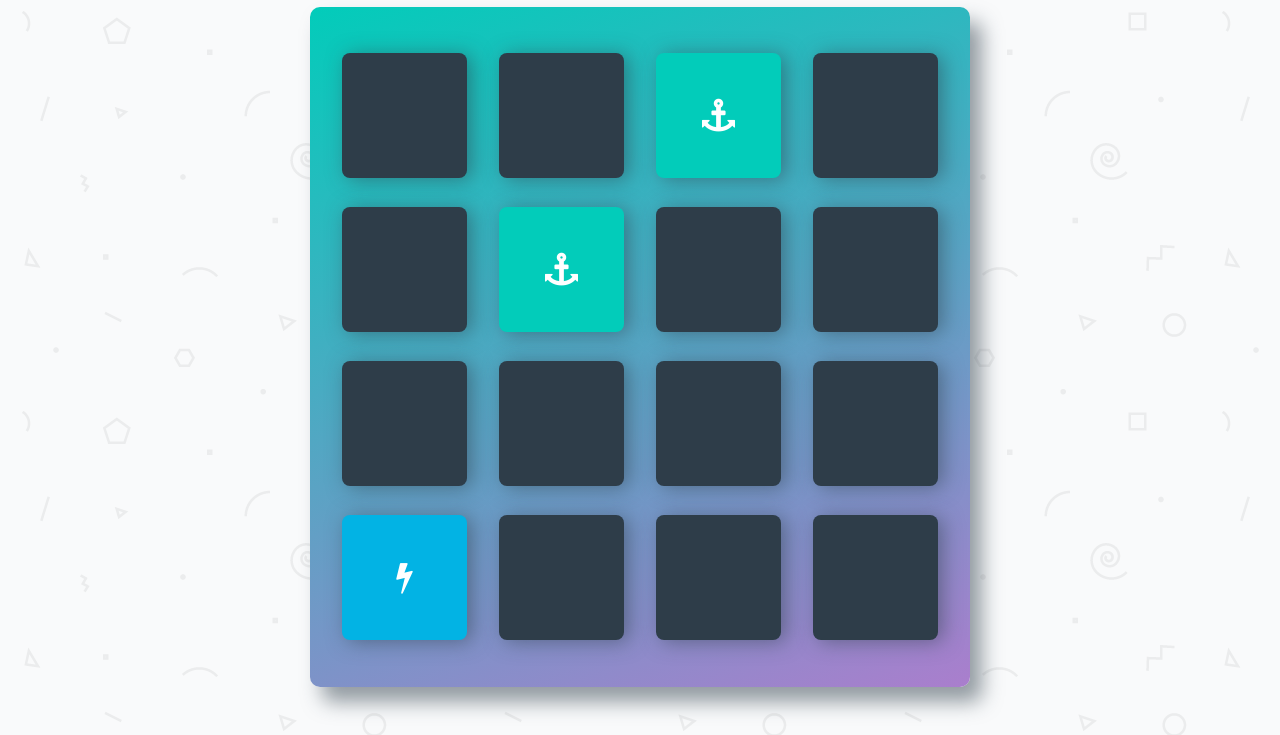
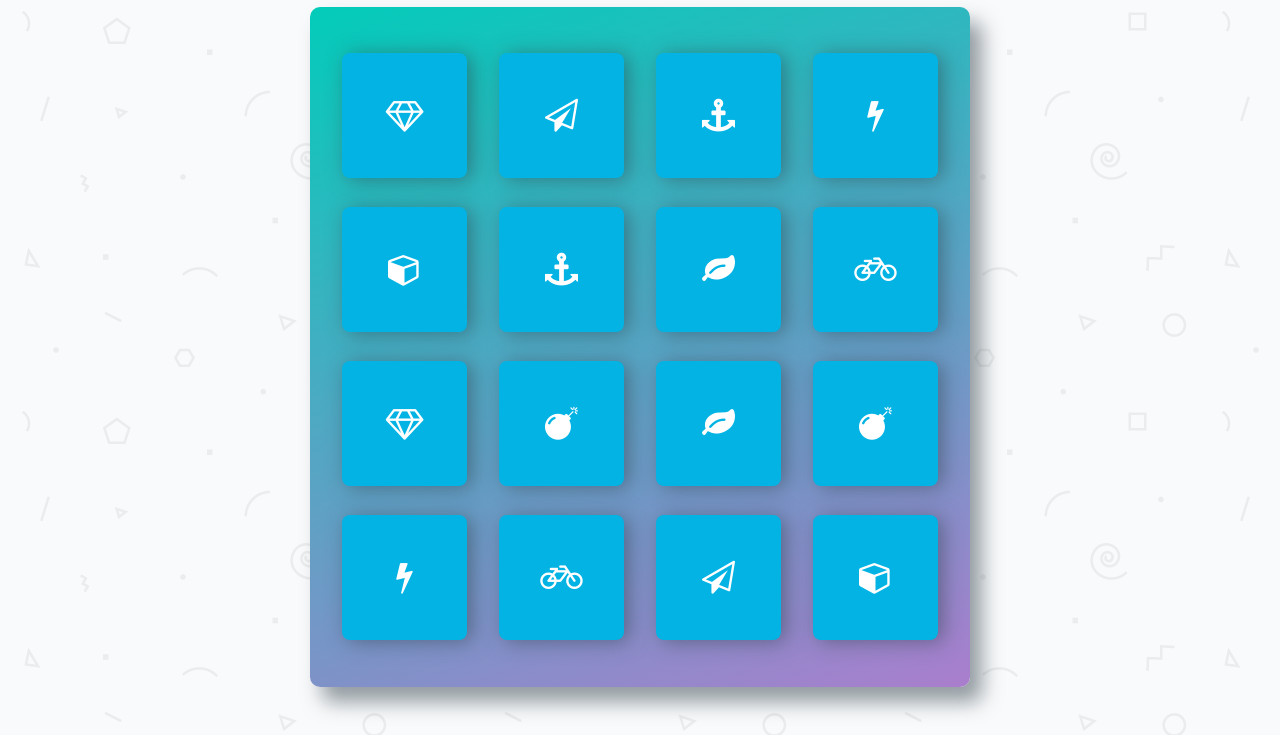
Before and after one commit to jeremief/memory-game, a plain HTML site: page index.html in a window 1280 px wide. Shown: the part 108-843 px from the top of the page. Drawn offline with nearby package versions, Linux system fonts and the light colour scheme; a web font is replaced by a local one.

```diff
--- a/index.html
+++ b/index.html
@@ -7,6 +7,7 @@
     <link rel="stylesheet prefetch" href="https://maxcdn.bootstrapcdn.com/font-awesome/4.6.1/css/font-awesome.min.css">
     <link rel="stylesheet prefetch" href="https://fonts.googleapis.com/css?family=Coda">
     <link rel="stylesheet" href="css/app.css">
+    <script src="https://ajax.googleapis.com/ajax/libs/jquery/3.2.1/jquery.min.js"></script>
 </head>
 <body>
 
@@ -30,52 +31,52 @@
         </section>
 
         <ul class="deck">
-            <li class="card">
+            <li class="card open show">
                 <i class="fa fa-diamond"></i>
             </li>
-            <li class="card">
+            <li class="card open show">
                 <i class="fa fa-paper-plane-o"></i>
             </li>
-            <li class="card match">
+            <li class="card open show">
                 <i class="fa fa-anchor"></i>
             </li>
-            <li class="card">
+            <li class="card open show">
                 <i class="fa fa-bolt"></i>
             </li>
-            <li class="card">
+            <li class="card open show">
                 <i class="fa fa-cube"></i>
             </li>
-            <li class="card match">
+            <li class="card open show">
                 <i class="fa fa-anchor"></i>
             </li>
-            <li class="card">
+            <li class="card open show">
                 <i class="fa fa-leaf"></i>
             </li>
-            <li class="card">
+            <li class="card open show">
                 <i class="fa fa-bicycle"></i>
             </li>
-            <li class="card">
+            <li class="card open show">
                 <i class="fa fa-diamond"></i>
             </li>
-            <li class="card">
+            <li class="card open show">
                 <i class="fa fa-bomb"></i>
             </li>
-            <li class="card">
+            <li class="card open show">
                 <i class="fa fa-leaf"></i>
             </li>
-            <li class="card">
+            <li class="card open show">
                 <i class="fa fa-bomb"></i>
             </li>
             <li class="card open show">
                 <i class="fa fa-bolt"></i>
             </li>
-            <li class="card">
+            <li class="card open show">
                 <i class="fa fa-bicycle"></i>
             </li>
-            <li class="card">
+            <li class="card open show">
                 <i class="fa fa-paper-plane-o"></i>
             </li>
-            <li class="card">
+            <li class="card open show">
                 <i class="fa fa-cube"></i>
             </li>
         </ul>
--- a/js/app.js
+++ b/js/app.js
@@ -1,6 +1,19 @@
+
+// Create and randomise list
+// map list to grid (hidden)
+// when user touch one tile, take note of which one it is and reveal it (color and animation 1)
+// When the user touches another one, take note of which one it is,
+//  - if it is a match, reveal with color 2, play animation 2 and score. If it is a win, end game.
+//  - if it is not a match, reveal wit color 3, play animation 3 and hide cards again (animation 4)
+
+
 /*
  * Create a list that holds all of your cards
  */
+
+ let icon_list_first_half = ["fa-diamond", "fa-paper-plane", "fa-anchor", "fa-bolt", "fa-cube", "fa-leaf", "fa-bycicle", "fa-bomb"];
+ let icon_list_second_half = icon_list_first_half;
+ let icon_list = icon_list_first_half.concat(icon_list_second_half);
 
 
 /*
```
